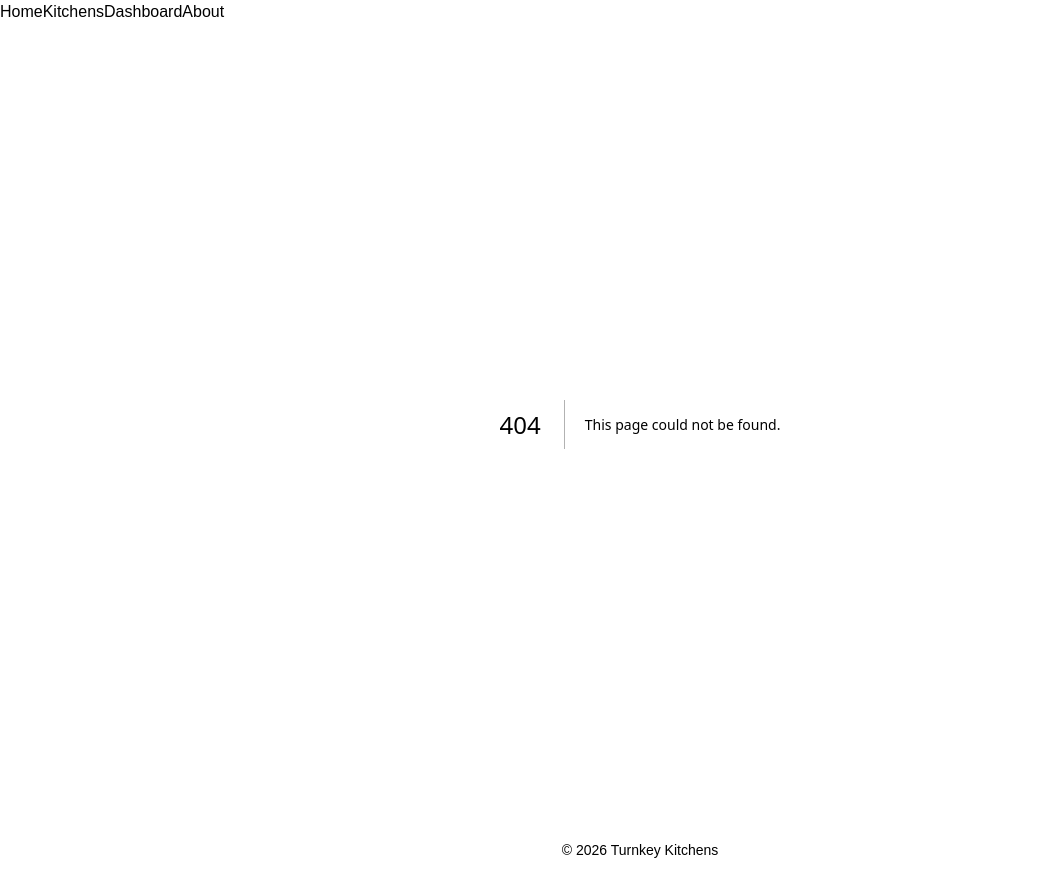
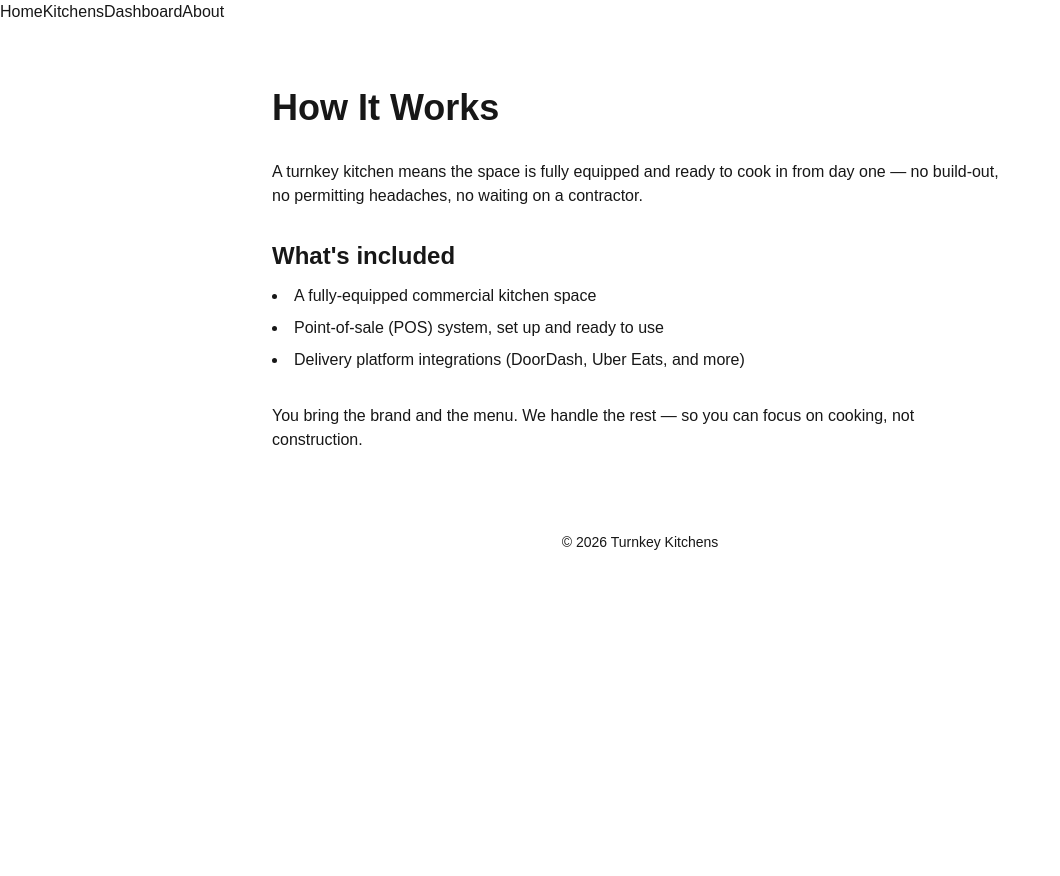
Before and after one commit to Suitcase144000/midterm-site, a Next.js app: page /about in a window 1280 px wide. Before the commit this address had no page. Shown: the whole page, without its empty margins (0-1060 px from the left). After the commit the page ends 800 px from the top, so only its background shows below. Built offline with nearby package versions, Linux system fonts and the light colour scheme.

Commit message:
Add about page content

```diff
--- /dev/null
+++ b/app/about/page.tsx
@@ -0,0 +1,25 @@
+export default function About() {
+  return (
+    <div className="max-w-3xl mx-auto px-4 py-16">
+      <h1 className="text-4xl font-bold mb-8">How It Works</h1>
+
+      <p className="mb-4">
+        A turnkey kitchen means the space is fully equipped and ready to
+        cook in from day one — no build-out, no permitting headaches, no
+        waiting on a contractor.
+      </p>
+
+      <h2 className="text-2xl font-semibold mt-8 mb-3">What&apos;s included</h2>
+      <ul className="list-disc list-inside space-y-2 mb-8">
+        <li>A fully-equipped commercial kitchen space</li>
+        <li>Point-of-sale (POS) system, set up and ready to use</li>
+        <li>Delivery platform integrations (DoorDash, Uber Eats, and more)</li>
+      </ul>
+
+      <p>
+        You bring the brand and the menu. We handle the rest — so you can
+        focus on cooking, not construction.
+      </p>
+    </div>
+  );
+}
```
